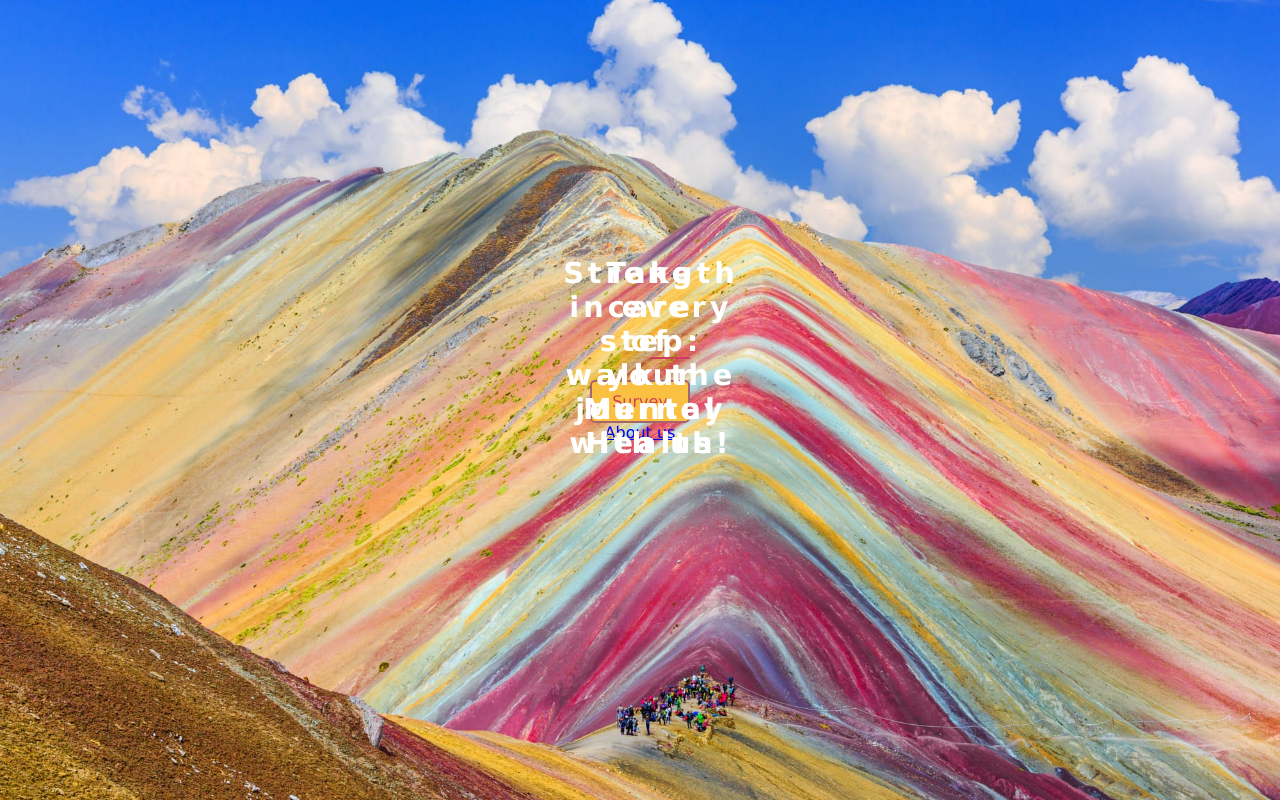
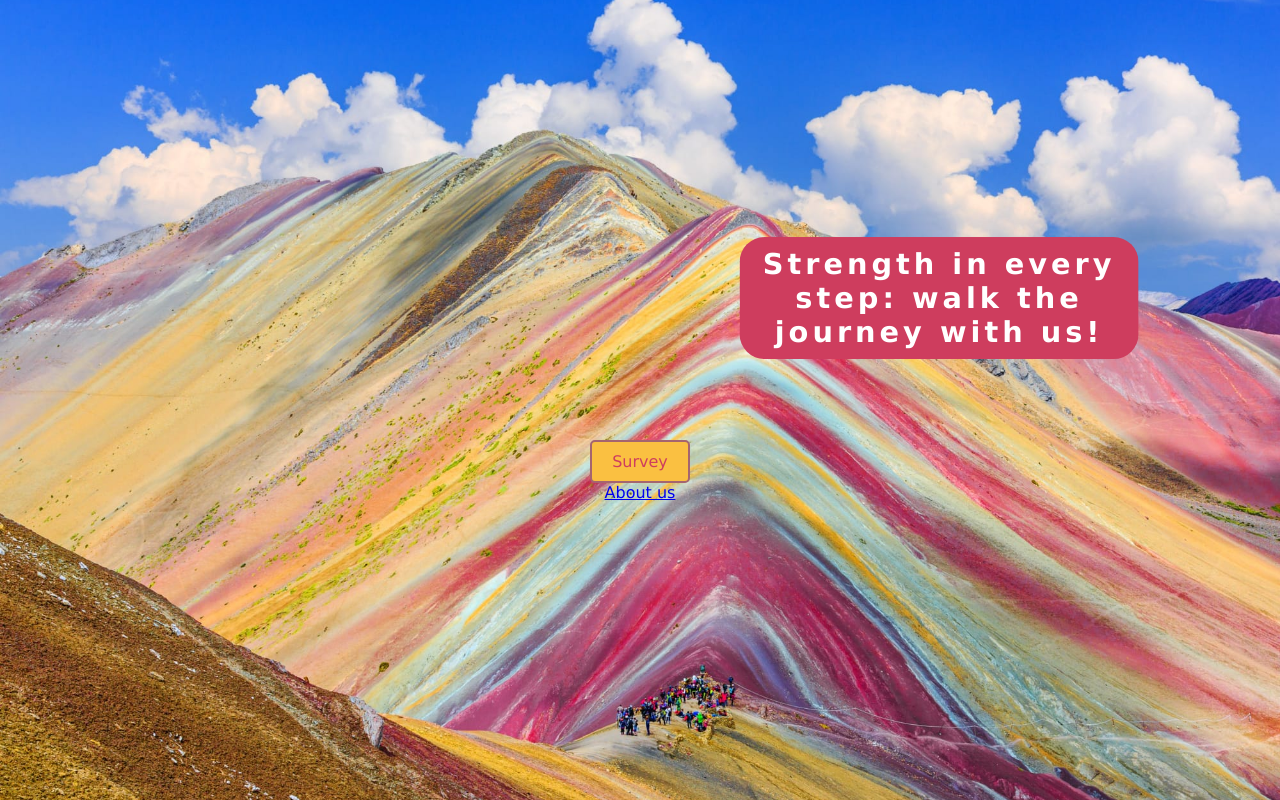
Before and after one commit to B-Mohammed2/wellmentor, a Django app: page / in a window 1280 px wide. Shown: the part 76-876 px from the top of the page. Run offline with Django 4.2, Linux system fonts and the light colour scheme; some libraries are stand-ins or nearby versions.

Commit message:
Reverted style of home page

```diff
--- a/survey/static/css/home.css
+++ b/survey/static/css/home.css
@@ -21,15 +21,6 @@ main {
     transform: translate(-50%, -50%);
   }
 
-
-#hero-box h1,h2{
-    position: absolute;
-    top: 50%;
-    left: 50%%;
-    transform: translate(-50%,-50%);
-    text-align: center;
-}
-
 #survey-button {
     margin-top: 20px;
   }
--- a/survey/templates/survey/home.html
+++ b/survey/templates/survey/home.html
@@ -9,8 +9,7 @@
 <section>
     <div id="hero">
         <div id="hero-box">
-            <h1>Take care of your Mental Health</h1>
-<h2>Strength in every step: walk the journey with us!</h2>
+            <h2>Strength in every step: walk the journey with us!</h2>
         </div>
         <div id="survey-button">
           <a href="{% url 'survey' %}">Survey</a>
--- a/wellmentor/settings.py
+++ b/wellmentor/settings.py
@@ -28,6 +28,7 @@ SECRET_KEY = 'django-insecure-25snmty=wf#fsm&=^oju)4gun&fe6pkn9q(e(!67nh75hup$@1
 DEBUG = True
 
 ALLOWED_HOSTS = ['8000-alessandroro-wellmentor-x58zlad66cu.ws-eu106.gitpod.io',
+'8000-alessandroro-wellmentor-qyvsun0hls6.ws-eu106.gitpod.io',
     "localhost",
     "127.0.0.1",
     "127.0.0.1:8000",]
```
